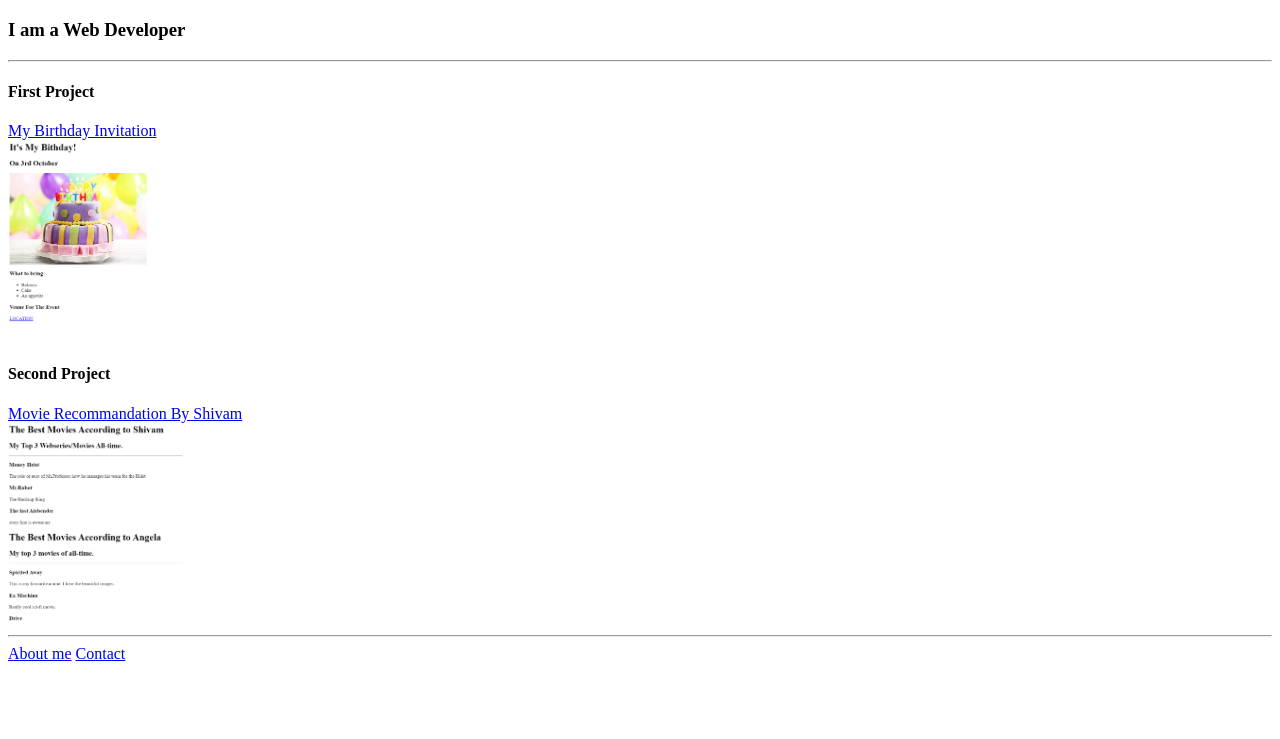
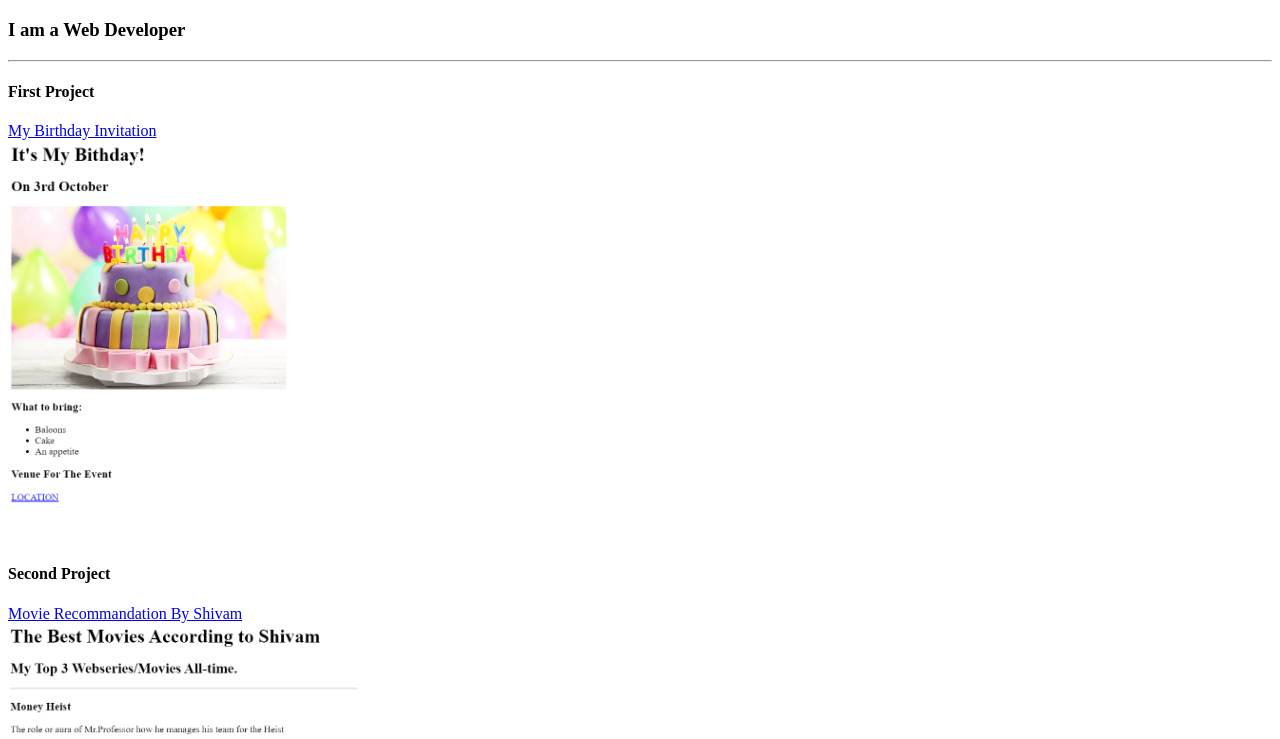
Before and after one commit to MR-JOSHI03/portfolio, a plain HTML site: page index.html in a window 1280 px wide. Shown: the part 61-800 px from the top of the page. Drawn offline with Linux system fonts and the light colour scheme.

Commit message:
Update index.html

```diff
--- a/index.html
+++ b/index.html
@@ -11,10 +11,10 @@
     <hr>
     <h4>First Project</h4>
     <a href="./public/birthday-invite.html">My Birthday Invitation</a><br>
-    <img src="./assets/images/birthday-invite.png" height="200" />
+    <img src="./assets/images/birthday-invite.png" height="400" />
     <h4>Second Project</h4>
     <a href="./public/movie-ranking.html">Movie Recommandation By Shivam</a><br>
-    <img src="./assets/images/movie-ranking.png" height="200"/>
+    <img src="./assets/images/movie-ranking.png" height="400"/>
     <hr>
     <a href="./public/about.html">About me</a>
     <a href="./public/contact.html">Contact</a>
```
